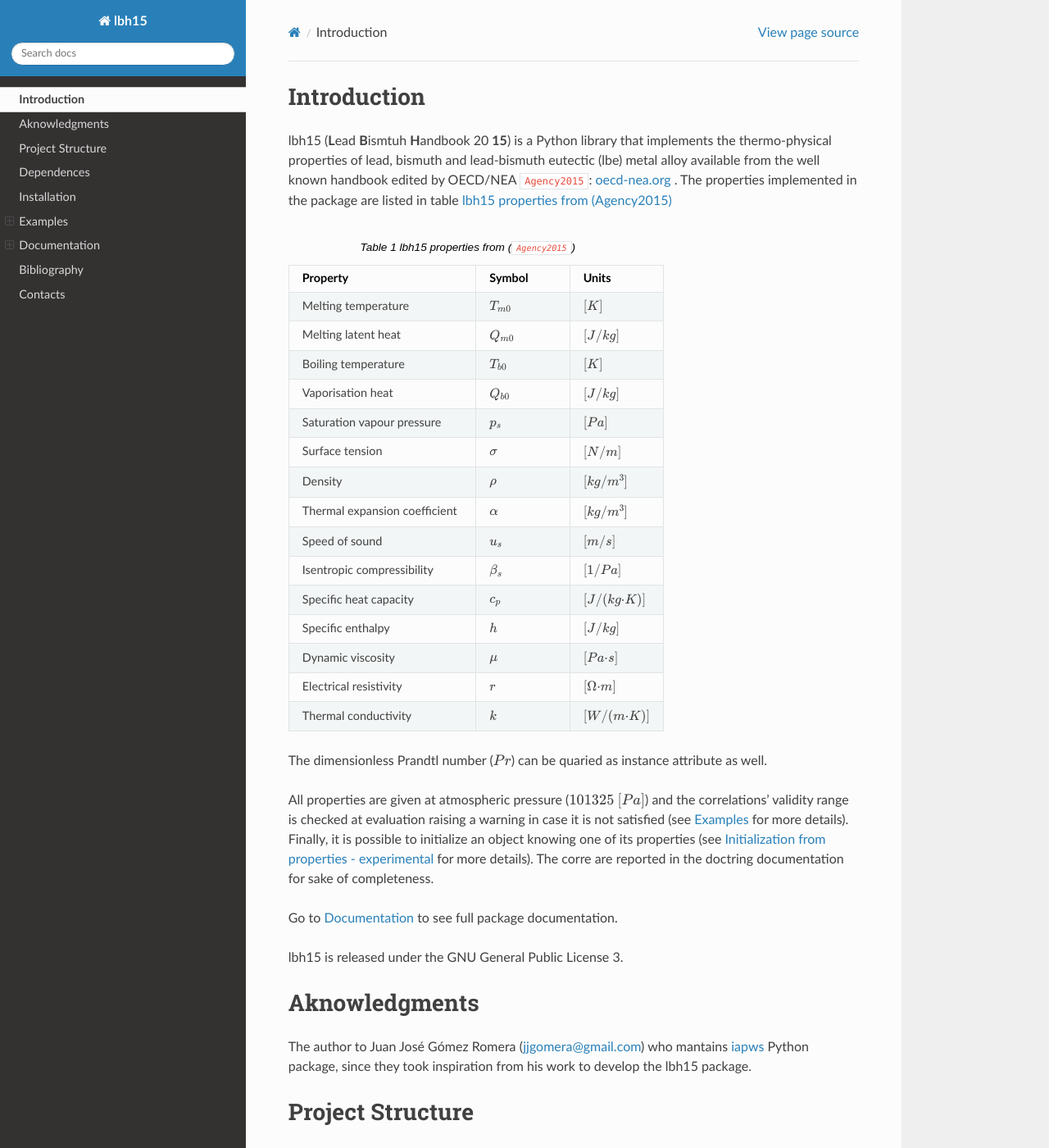
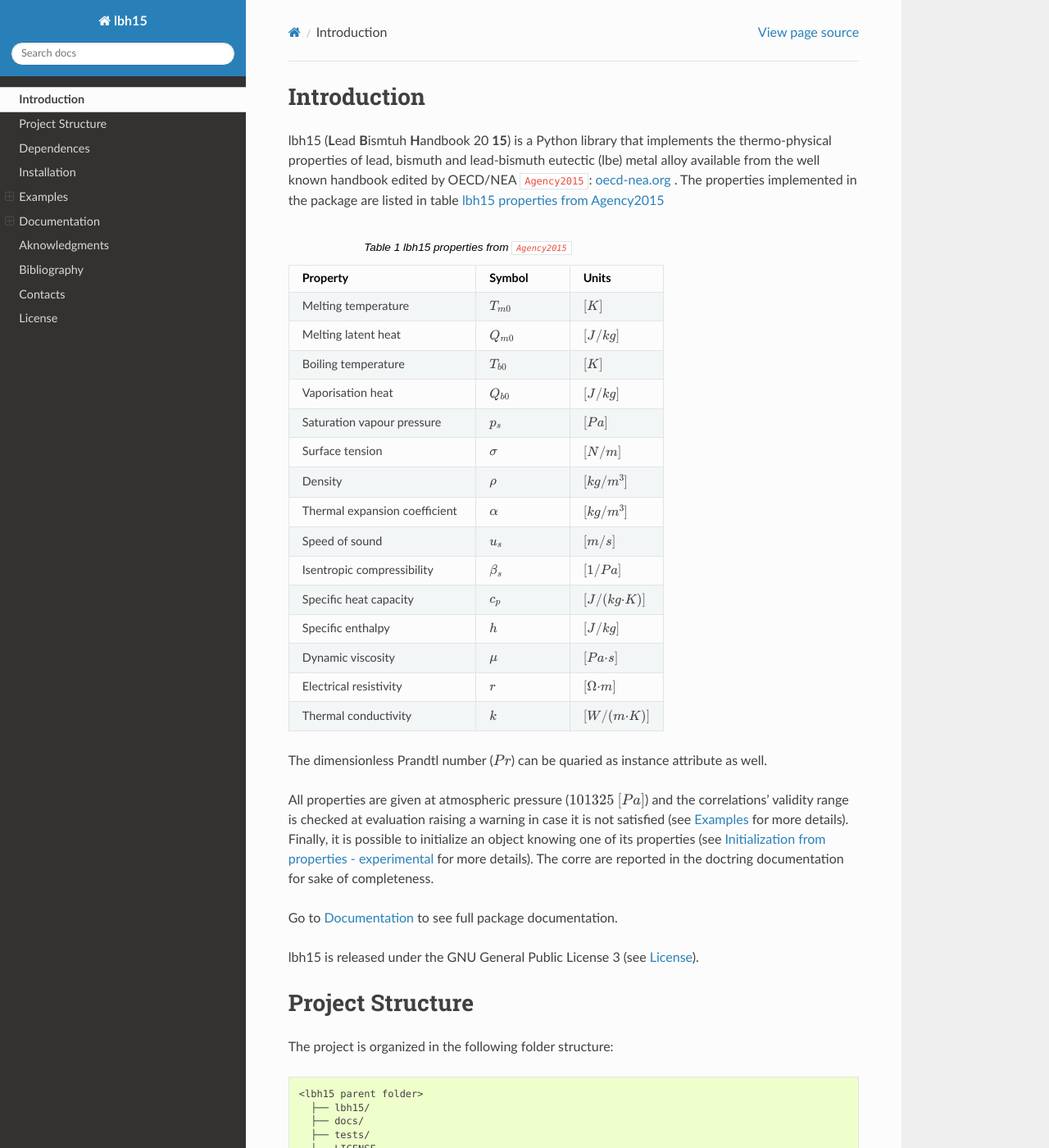
Before and after one commit to newcleo-dev-team/lbh15, a Sphinx documentation site: the page built from docs/files/readme_link.rst, in a window 1280 px wide and 1400 px high. Shown: the whole window at 82% size. Built offline with Sphinx 7.4.7 and the Read the Docs theme 2.0.0, drawn with Linux system fonts in a browser that asks for light colours; the version number could not be read and is left out; cross-references to code outside the pages are shown as plain code; some of the changed text lies outside the part shown.

Commit message:
[master] updated documentation

```diff
--- a/README.rst
+++ b/README.rst
@@ -9,7 +9,7 @@
 . The properties implemented in the package are listed in table :ref:`table_properties`
 
 .. _table_properties:
-.. list-table:: lbh15 properties from (:cite:`Agency2015`)
+.. list-table:: lbh15 properties from :cite:`Agency2015`
    :widths: 50 25 25
    :header-rows: 1
 
@@ -72,13 +72,7 @@
 
 Go to :ref:`Documentation` to see full package documentation.
 
-lbh15 is released under the GNU General Public License 3.
-
-==============
-Aknowledgments
-==============
-The author to Juan José Gómez Romera (jjgomera@gmail.com) who mantains `iapws <https://iapws.readthedocs.io/en/latest/>`_
-Python package, since they took inspiration from his work to develop the lbh15 package.
+lbh15 is released under the GNU General Public License 3 (see :any:`License`).
 
 
 =================
--- a/docs/conf.py
+++ b/docs/conf.py
@@ -147,8 +147,7 @@
 # (source start file, target name, title,
 # author, documentclass [howto, manual, or own class]).
 latex_documents = [
-    (master_doc, 'lbh15.tex', 'lbh15: Collection of properties from the lead-bismuth\
-     eutectic alloy and lead OECD/NEA handbook',
+    (master_doc, 'lbh15.tex', 'lbh15',
      __author__, 'manual'),
 ]
 
--- /dev/null
+++ b/docs/files/license.rst
@@ -0,0 +1,8 @@
+
+.. _License:
+
+*******
+License
+*******
+
+.. include:: ../../LICENSE
--- a/docs/index.rst
+++ b/docs/index.rst
@@ -15,6 +15,8 @@
 
    files/contacts.rst
 
+   files/license.rst
+
 .. only:: html
 
    Indices and tables
```
Also changed, not shown: other parts of README.rst (+7 -0 lines).
